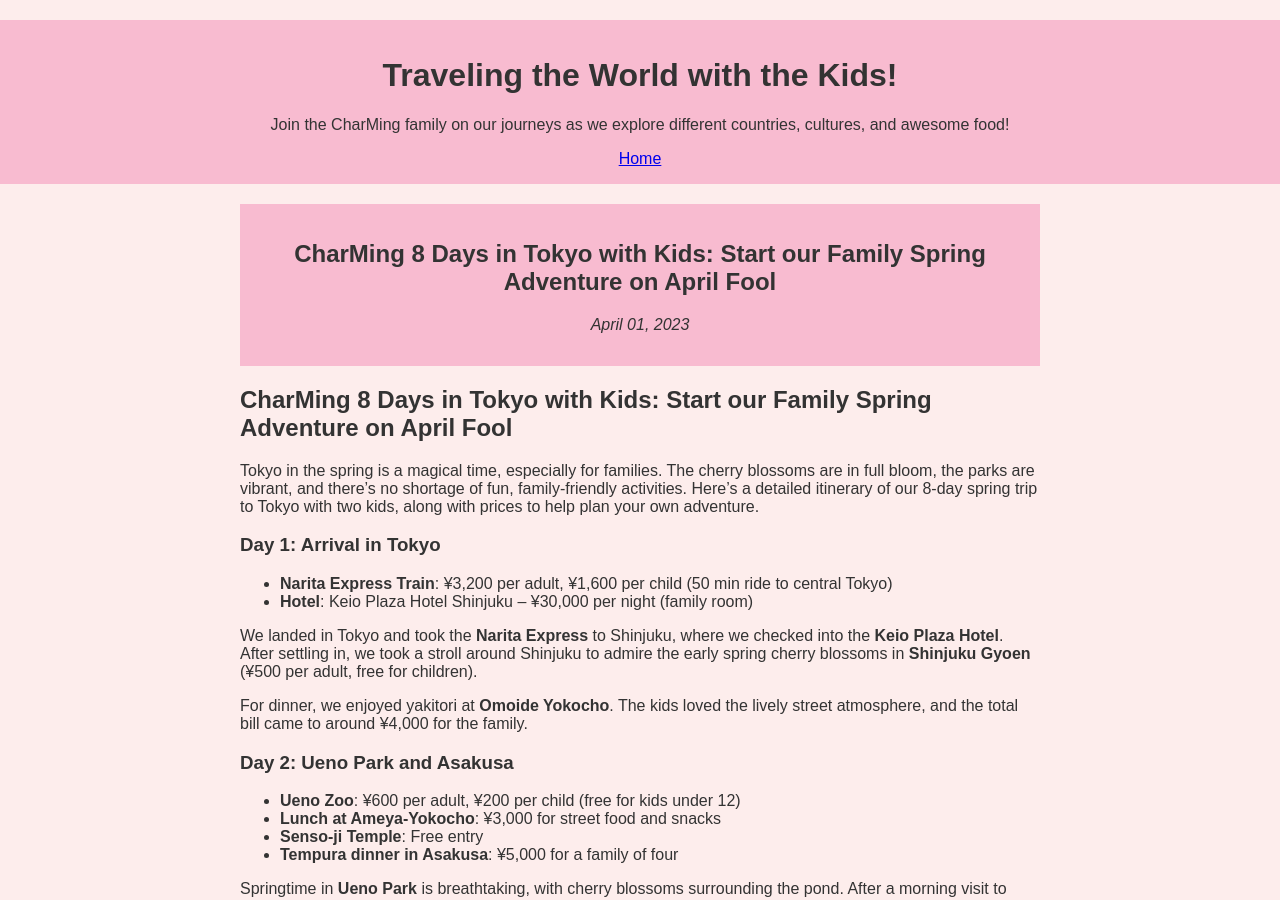
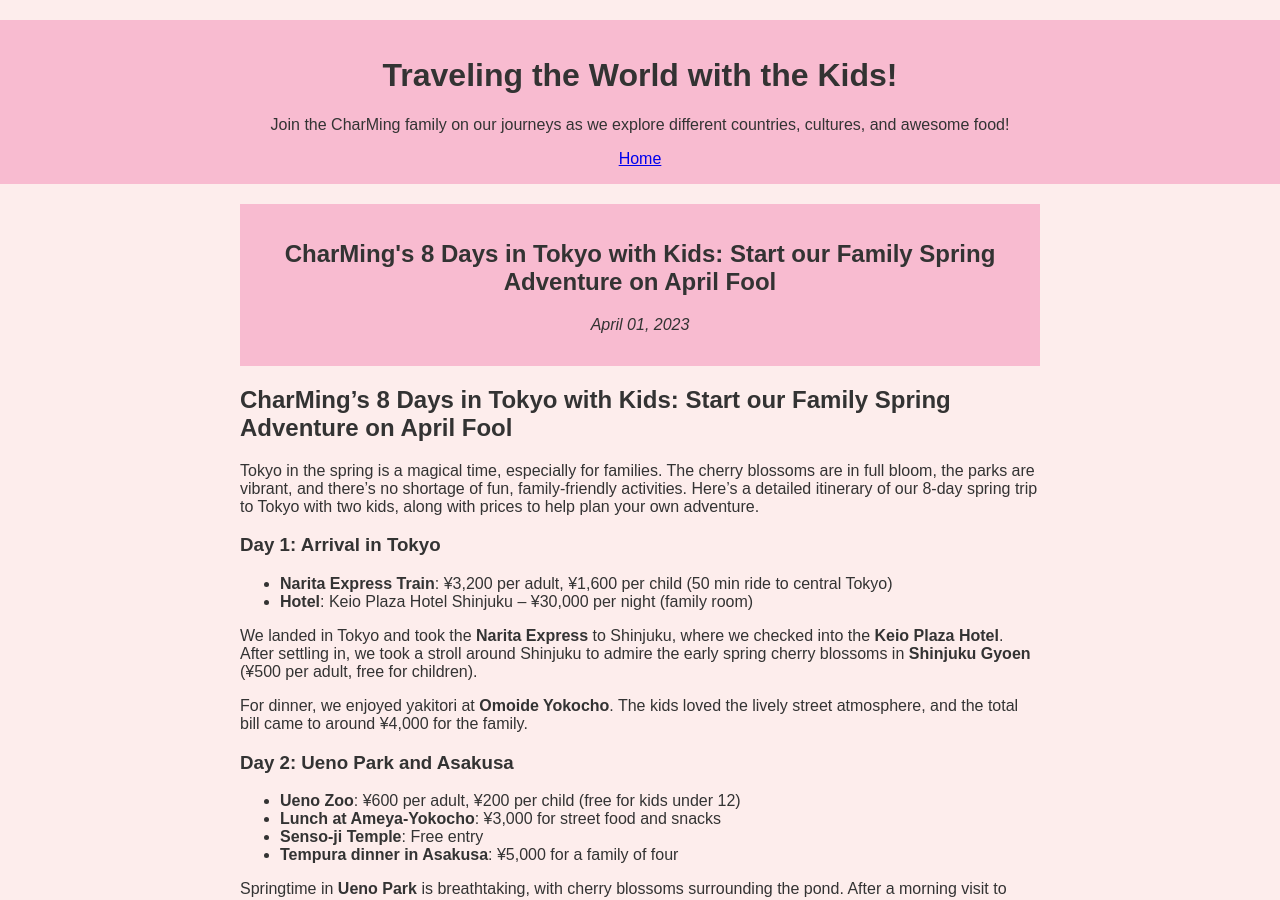
Before and after one commit to charming-content/travelwithkids.github.io, a Jekyll site: the page built from _posts/2023-04-01-8days-tokyo-april-fool.md, in a window 1280 px wide and 900 px high. Built offline with Jekyll 4.4.1, drawn with Linux system fonts in a browser that asks for light colours.

```diff
--- a/_posts/2023-04-01-8days-tokyo-april-fool.md
+++ b/_posts/2023-04-01-8days-tokyo-april-fool.md
@@ -1,10 +1,10 @@
 ---
 layout: post
-title: "CharMing 8 Days in Tokyo with Kids: Start our Family Spring Adventure on April Fool"
+title: "CharMing's 8 Days in Tokyo with Kids: Start our Family Spring Adventure on April Fool"
 date: 2023-04-01
 ---
 
-## CharMing 8 Days in Tokyo with Kids: Start our Family Spring Adventure on April Fool
+## CharMing's 8 Days in Tokyo with Kids: Start our Family Spring Adventure on April Fool
 
 Tokyo in the spring is a magical time, especially for families. The cherry blossoms are in full bloom, the parks are vibrant, and there’s no shortage of fun, family-friendly activities. Here’s a detailed itinerary of our 8-day spring trip to Tokyo with two kids, along with prices to help plan your own adventure.
 
```
